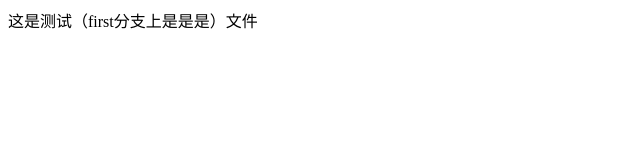
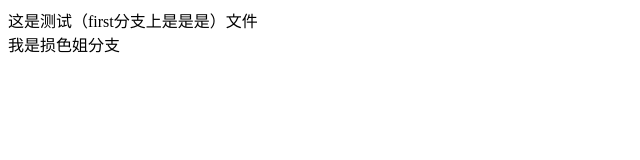
Before and after one commit to SidoTenso/Jingdong, a website: page wwwroot/git测试.html in a window 1280 px wide. Shown: the whole page, without its empty margins (0-640 px from the left). Drawn offline with Linux system fonts and the light colour scheme.

Commit message:
损色姐提交

```diff
--- a/wwwroot/git测试.html
+++ b/wwwroot/git测试.html
@@ -8,6 +8,6 @@
 </head>
 <body>
     <div>这是测试（first分支上是是是）文件</div>
-
+    <div>我是损色姐分支</div>
 </body>
 </html>
```
